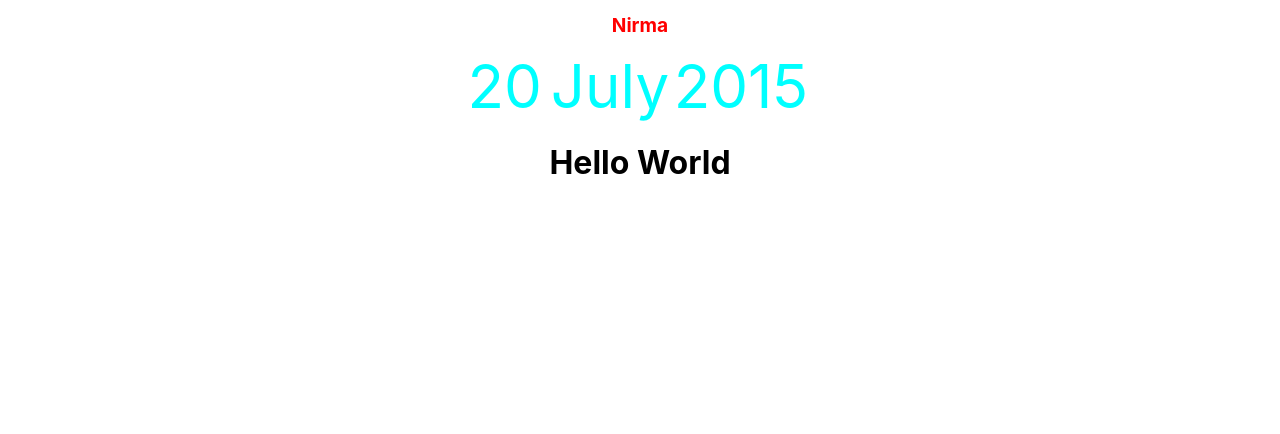
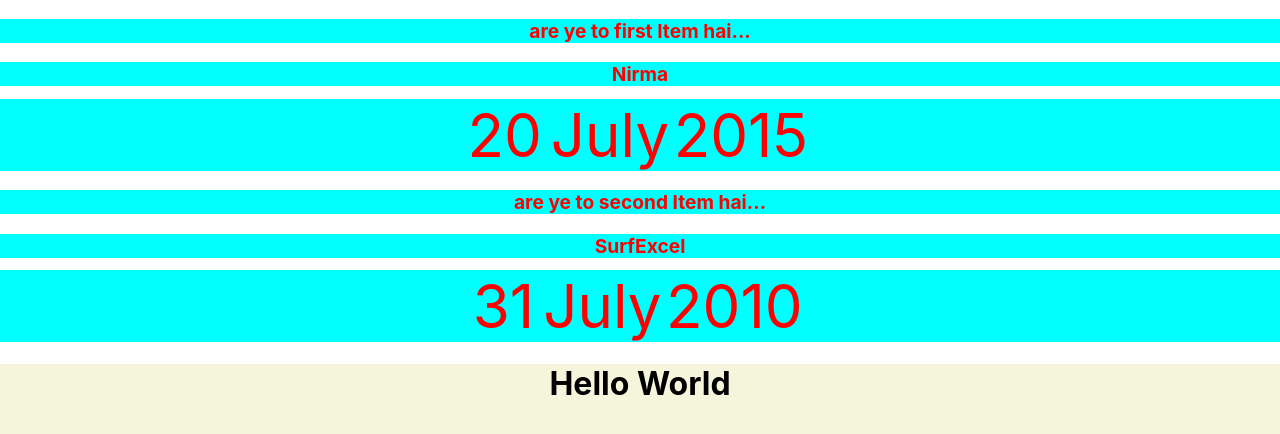
Before and after one commit to ajay-kotambe/demoshopapp, a React (Create React App) app: page / in a window 1280 px wide. Shown: the top 434 px of the page. Built offline with nearby package versions, Linux system fonts and the light colour scheme.

Commit message:
update files and added that into the Card

```diff
--- a/src/App.css
+++ b/src/App.css
@@ -1,38 +1,6 @@
 .App {
   text-align: center;
+  background-color: beige;
+  width: 100vw;
+  height: 100vh;
 }
-
-.App-logo {
-  height: 40vmin;
-  pointer-events: none;
-}
-
-@media (prefers-reduced-motion: no-preference) {
-  .App-logo {
-    animation: App-logo-spin infinite 20s linear;
-  }
-}
-
-.App-header {
-  background-color: #282c34;
-  min-height: 100vh;
-  display: flex;
-  flex-direction: column;
-  align-items: center;
-  justify-content: center;
-  font-size: calc(10px + 2vmin);
-  color: white;
-}
-
-.App-link {
-  color: #61dafb;
-}
-
-@keyframes App-logo-spin {
-  from {
-    transform: rotate(0deg);
-  }
-  to {
-    transform: rotate(360deg);
-  }
-}
--- a/src/App.js
+++ b/src/App.js
@@ -1,13 +1,38 @@
-
 import "./App.css";
 import Item from "./components/Item";
 import ItemDate from "./components/ItemDate";
 
 function App() {
+  const resPrompts = [
+    {
+      itemName: "Nirma",
+      itemDate: "20",
+      itemMonth: "July",
+      itemYear: "2015",
+    },
+    {
+      itemName: "SurfExcel",
+      itemDate: "31",
+      itemMonth: "July",
+      itemYear: "2010",
+    },
+  ];
+
   return (
     <div>
-      <Item></Item>
-      <ItemDate></ItemDate>
+      <Item name={resPrompts[0].itemName}> are ye to first Item hai...</Item>
+      <ItemDate
+        day={resPrompts[0].itemDate}
+        month={resPrompts[0].itemMonth}
+        year={resPrompts[0].itemYear}
+      ></ItemDate>
+      <Item name={resPrompts[1].itemName}>are ye to second Item hai...</Item>
+      <ItemDate
+        day={resPrompts[1].itemDate}
+        month={resPrompts[1].itemMonth}
+        year={resPrompts[1].itemYear}
+      ></ItemDate>
+
       <div className="App">
         <h1>Hello World</h1>
       </div>
--- a/src/components/Item.css
+++ b/src/components/Item.css
@@ -1,5 +1,6 @@
 .nirma {
   text-align: center;
   font-size: larger;
+  background-color: aqua;
   color: red;
 }
--- a/src/components/Item.js
+++ b/src/components/Item.js
@@ -1,7 +1,15 @@
 import "./Item.css";
 
-function Item() {
-  return <h1 className="nirma">Nirma</h1>;
+function Item(props) {
+  // const itemName = this.props.name;
+  const itemName = props.name;
+
+  return (
+    <div>
+      <h3 className="nirma">{props.children}</h3>
+      <h1 className="nirma">{itemName}</h1>
+    </div>
+  );
 }
 
 export default Item;
--- a/src/components/ItemDate.css
+++ b/src/components/ItemDate.css
@@ -1,8 +1,9 @@
 .date {
   font-style: bold;
   font-size: 60px;
-  color: aqua;
+  color: red;
 }
-.mainDiv{
-    text-align: center;
+.mainDiv {
+  background-color: aqua;
+  text-align: center;
 }
--- a/src/components/ItemDate.js
+++ b/src/components/ItemDate.js
@@ -1,11 +1,14 @@
 import "./ItemDate.css";
 
-function ItemDate() {
+function ItemDate(props) {
+  const day = props.day;
+  const month = props.month;
+  const year = props.year;
   return (
     <div className="mainDiv">
-      <span className="date">20</span> &nbsp;
-      <span className="date">July</span>&nbsp;
-      <span className="date">2015</span>&nbsp;
+      <span className="date">{day}</span> &nbsp;
+      <span className="date">{month}</span>&nbsp;
+      <span className="date">{year}</span>&nbsp;
     </div>
   );
 }
```
Also changed, not shown: src/components/Card.js (added, +12 -0 lines), src/components/Card.css (added).
